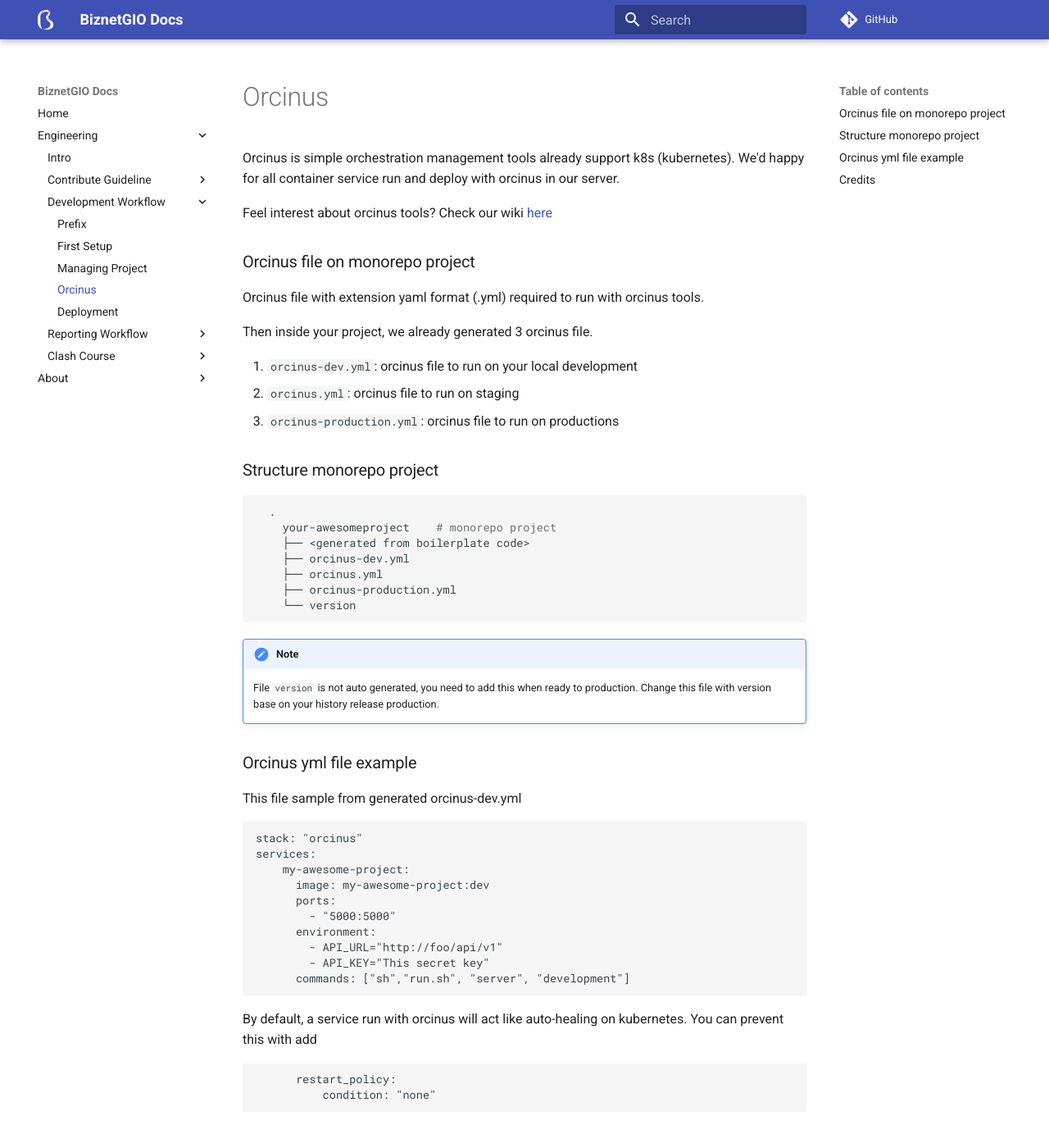
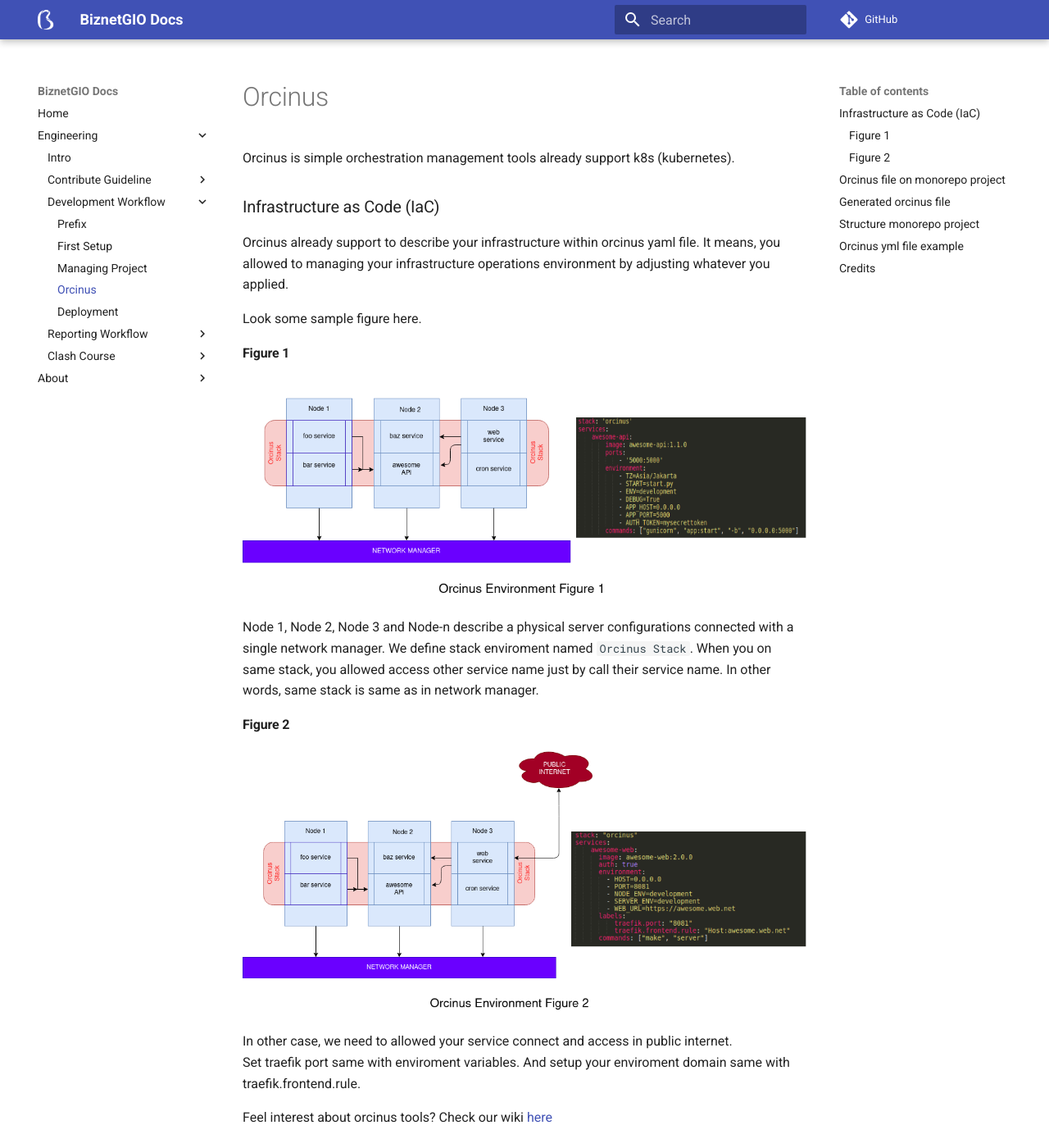
Before and after one commit to BiznetGIO/biznetgio.github.io, an MkDocs documentation site: the page built from docs/guide/bgn-dev-orcinus.md, in a window 1280 px wide and 1400 px high. Shown: the whole window at 82% size. Built offline with MkDocs 1.6.1 and Material for MkDocs 9.7.7, drawn with Linux system fonts in a browser that asks for light colours; comment, search, counter and statistics services are not loaded; some of the changed text lies outside the part shown.

Commit message:
Update: orcinus guideline

````diff
--- a/docs/guide/bgn-dev-orcinus.md
+++ b/docs/guide/bgn-dev-orcinus.md
@@ -1,12 +1,35 @@
 Orcinus is simple orchestration management tools already support k8s (kubernetes).
-We'd happy for all container service run and deploy with orcinus in our server.
+
+### Infrastructure as Code (IaC)
+Orcinus already support to describe your infrastructure within orcinus yaml file.
+It means, you allowed to managing your infrastructure operations environment by adjusting whatever you applied.
+
+Look some sample figure here.
+
+#### Figure 1
+<p align="center">
+    <img src="../img/orcinus-figure1.png">
+</p>
+Node 1, Node 2, Node 3 and Node-n describe a physical server configurations connected with a single network manager.
+We define stack enviroment named `Orcinus Stack`.
+When you on same stack, you allowed access other service name just by call their service name.
+In other words, same stack is same as in network manager.
+
+#### Figure 2
+<p align="center">
+    <img src="../img/orcinus-figure2.png">
+</p>
+In other case, we need to allowed your service connect and access in public internet.
+Set traefik port same with enviroment variables. And setup your enviroment domain same with traefik.frontend.rule.
 
 Feel interest about orcinus tools? Check our wiki [here](https://github.com/orcinustools/orcinus/wiki)
 
+----
 
 ### Orcinus file on monorepo project
 Orcinus file with extension yaml format (.yml) required to run with orcinus tools.
 
+### Generated orcinus file
 Then inside your project, we already generated 3 orcinus file.
 
 1. `orcinus-dev.yml`: orcinus file to run on your local development
@@ -40,9 +63,18 @@ services:
       environment:
         - API_URL="http://foo/api/v1"
         - API_KEY="This secret key"
+        - API_PORT=5000
       commands: ["sh","run.sh", "server", "development"]
 
 ```
+
+- `stack` : name of stack, if a service up in a same stack you can access by call the service name.
+- all configurations on services define their service itself include variables, enviroment, script and so on.
+- `image: my-awesome-project:dev` : name of container image that will be running on deployment
+- `ports` : expose virtual port to host port
+- `environment` : some var related to setup or service configurations
+- `commands` : run service, this step should do when you running the service
+
 By default, a service run with orcinus will act like auto-healing on kubernetes. You can prevent this with add
 ```
       restart_policy:
````
Also changed, not shown: docs/guide/logger-dashboard.md (+1 -1 lines), docs/guide/img/logs-contain-name.png, docs/guide/img/orcinus-figure1.png (added), docs/guide/img/orcinus-figure2.png (added).
